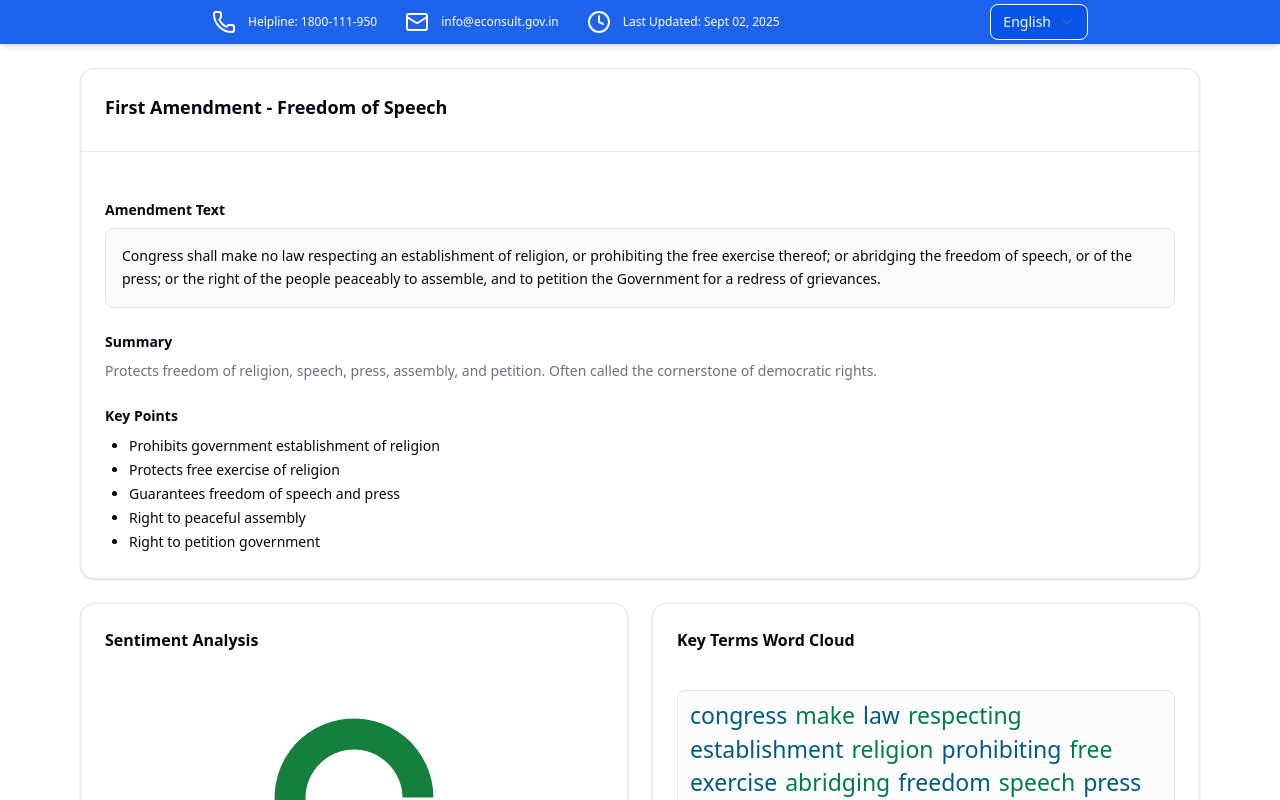
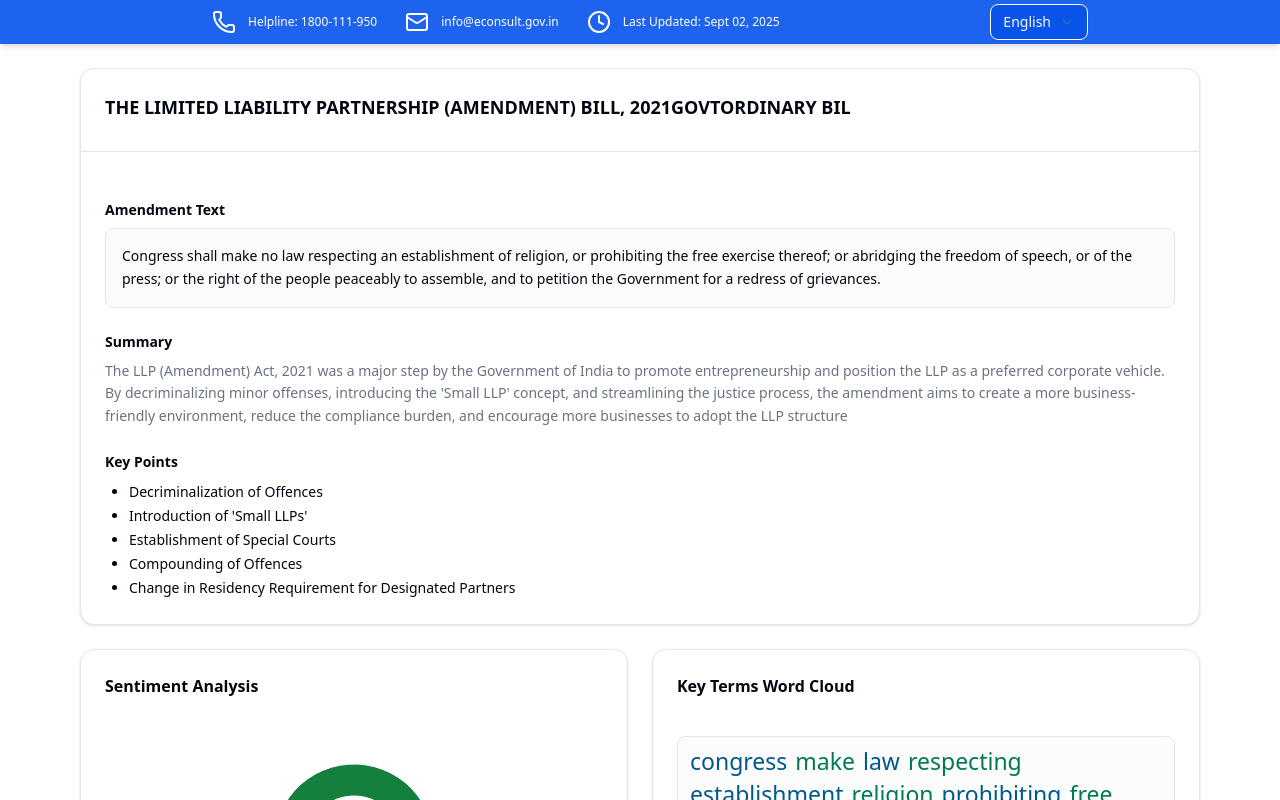
Before and after one commit to Souvikarjun/sean, a Next.js app: page /latest/amendments/1 in a window 1280 px wide. Shown: the top 800 px of the page. Built offline with nearby package versions, Linux system fonts and the light colour scheme.

Commit message:
ammendment update 2

```diff
--- a/app/latest/amendments/[id]/page.tsx
+++ b/app/latest/amendments/[id]/page.tsx
@@ -23,54 +23,63 @@ type Amendment = {
   summary: string
   points: string[]
   category: CategoryId
+  positive: number
+  negative: number
+  neutral: number
 }
 
 const AMENDMENTS: Amendment[] = [
   {
-    id: "1",
-    title: "First Amendment - Freedom of Speech",
+    id: "123456",
+    title: "THE LIMITED LIABILITY PARTNERSHIP (AMENDMENT) BILL, 2021GOVTORDINARY BIL",
     text:
       "Congress shall make no law respecting an establishment of religion, or prohibiting the free exercise thereof; " +
       "or abridging the freedom of speech, or of the press; or the right of the people peaceably to assemble, and " +
       "to petition the Government for a redress of grievances.",
     summary:
-      "Protects freedom of religion, speech, press, assembly, and petition. Often called the cornerstone of democratic rights.",
+      "The LLP (Amendment) Act, 2021 was a major step by the Government of India to promote entrepreneurship and position the LLP as a preferred corporate vehicle. By decriminalizing minor offenses, introducing the 'Small LLP' concept, and streamlining the justice process, the amendment aims to create a more business-friendly environment, reduce the compliance burden, and encourage more businesses to adopt the LLP structure",
     points: [
-      "Prohibits government establishment of religion",
-      "Protects free exercise of religion",
-      "Guarantees freedom of speech and press",
-      "Right to peaceful assembly",
-      "Right to petition government",
+      "Decriminalization of Offences",
+      "Introduction of 'Small LLPs'",
+      "Establishment of Special Courts",
+      "Compounding of Offences",
+      "Change in Residency Requirement for Designated Partners",
+    ],
+    category: "individual",
+    positive: 78,
+    negative: 18,
+    neutral: 4
+  },
+  {
+    id: "654321",
+    title: "THE INSURANCE (AMENDMENT) BILL, 2021GOVTORDINARY BILL",
+    text:
+      "A well regulated Militia, being necessary to the security of a free State, the right of the people to keep and bear Arms, " +
+      "shall not be infringed.",
+    summary: "The Insurance (Amendment) Act, 2021 was a landmark reform aimed at liberalizing the insurance sector. By raising the FDI limit to 74%, the government sought to attract much-needed foreign capital, boost competition, and ultimately increase the accessibility and affordability of insurance for Indian citizens.",
+    points: [
+      "Increase in FDI Limit",
+      "Removal of the 'Indian Owned and Controlled' Clause",
+      "Introduction of Safeguards",
     ],
     category: "individual",
   },
   {
-    id: "2",
-    title: "Second Amendment - Right to Bear Arms",
-    text:
-      "A well regulated Militia, being necessary to the security of a free State, the right of the people to keep and bear Arms, " +
-      "shall not be infringed.",
-    summary: "Protects the individual right to keep and bear arms and references a well regulated militia.",
-    points: [
-      "Protects right to keep and bear arms",
-      "References well regulated militia",
-      "Informs debates on gun policy",
-    ],
-    category: "individual",
-  },
-  {
-    id: "3",
-    title: "Third Amendment - Quartering of Soldiers",
+    id: "873877",
+    title: "The Insolvency and Bankruptcy Code (Second Amendment) Bill, 2020GOVTORDINARY BILL",
     text:
       "No Soldier shall, in time of peace be quartered in any house, without the consent of the Owner, nor in time of war, " +
       "but in a manner to be prescribed by law.",
-    summary: "Limits quartering of soldiers in private homes without the owner’s consent.",
+    summary: "The Insolvency and Bankruptcy Code (Second Amendment) Act, 2020 was not a permanent change to the insolvency law but a temporary, time-bound economic shock absorber. It effectively created a 'breathing space' for Indian businesses by Ring-fencing the period of the COVID-19 lockdown.Preventing a wave of insolvencies of otherwise healthy companies.Protecting honest management from personal liability for decisions made during an unforeseen global crisis.This measure was widely seen as a necessary intervention to preserve economic value and prevent the collapse of businesses reeling from the impact of the pandemic.",
     points: [
       "Protects privacy of homes",
       "Requires consent to quarter soldiers",
       "Applies in peace; limited in war by law",
     ],
     category: "individual",
+    positive: 78,
+    negative: 18,
+    neutral: 4
   },
   {
     id: "4",
@@ -86,6 +95,9 @@ const AMENDMENTS: Amendment[] = [
       "Protects persons, houses, papers, and effects",
     ],
     category: "individual",
+    positive: 78,
+    negative: 18,
+    neutral: 4
   },
 ]
 
--- a/app/latest/page.tsx
+++ b/app/latest/page.tsx
@@ -23,8 +23,8 @@ export default function AmendmentsPage() {
         title: "THE LIMITED LIABILITY PARTNERSHIP (AMENDMENT) BILL, 2021GOVTORDINARY BILL",
         summary:
           "The LLP (Amendment) Act, 2021 was a major step by the Government of India to promote entrepreneurship and position the LLP as a preferred corporate vehicle. By decriminalizing minor offenses, introducing the 'Small LLP' concept, and streamlining the justice process, the amendment aims to create a more business-friendly environment, reduce the compliance burden, and encourage more businesses to adopt the LLP structure.",
-        referenceNo: "GOVT/2025/142",
-        effectiveDate: "September 15, 2025",
+        referenceNo: "31OF2021",
+        effectiveDate: "August 4, 2021",
         impact: "High Impact",
         files: [
           { kind: "pdf", label: "PDF (285 KB)" },
@@ -35,12 +35,28 @@ export default function AmendmentsPage() {
         id: "654321",
         date: "August 28, 2025",
         tags: ["CORPORATE AFFAIRS"],
-        status: "PASSED",
+        status: "ASSENTED",
         title: "THE INSURANCE (AMENDMENT) BILL, 2021GOVTORDINARY BILL",
         summary:
-          "In summary, the Insurance (Amendment) Act, 2021 was a landmark reform aimed at liberalizing the insurance sector. By raising the FDI limit to 74%, the government sought to attract much-needed foreign capital, boost competition, and ultimately increase the accessibility and affordability of insurance for Indian citizens.",
-        referenceNo: "GOVT/2025/079",
-        effectiveDate: "September 10, 2025",
+          "The Insurance (Amendment) Act, 2021 was a landmark reform aimed at liberalizing the insurance sector. By raising the FDI limit to 74%, the government sought to attract much-needed foreign capital, boost competition, and ultimately increase the accessibility and affordability of insurance for Indian citizens.",
+        referenceNo: "6OF2021",
+        effectiveDate: "March 8, 2021",
+        impact: "High Impact",
+        files: [
+          { kind: "pdf", label: "PDF (285 KB)" },
+          { kind: "doc", label: "Word Doc (195 KB)" },
+        ],
+      },
+      {
+        id: "873877",
+        date: "August 28, 2025",
+        tags: ["CORPORATE AFFAIRS"],
+        status: "ASSENTED",
+        title: "The Insolvency and Bankruptcy Code (Second Amendment) Bill, 2020GOVTORDINARY BILL",
+        summary:
+          "The Insolvency and Bankruptcy Code (Second Amendment) Act, 2020 was not a permanent change to the insolvency law but a temporary, time-bound economic shock absorber. It effectively created a 'breathing space' for Indian businesses by Ring-fencing the period of the COVID-19 lockdown.Preventing a wave of insolvencies of otherwise healthy companies.Protecting honest management from personal liability for decisions made during an unforeseen global crisis.This measure was widely seen as a necessary intervention to preserve economic value and prevent the collapse of businesses reeling from the impact of the pandemic.",
+        referenceNo: "6OF2021",
+        effectiveDate: "March 8, 2021",
         impact: "High Impact",
         files: [
           { kind: "pdf", label: "PDF (285 KB)" },
```
